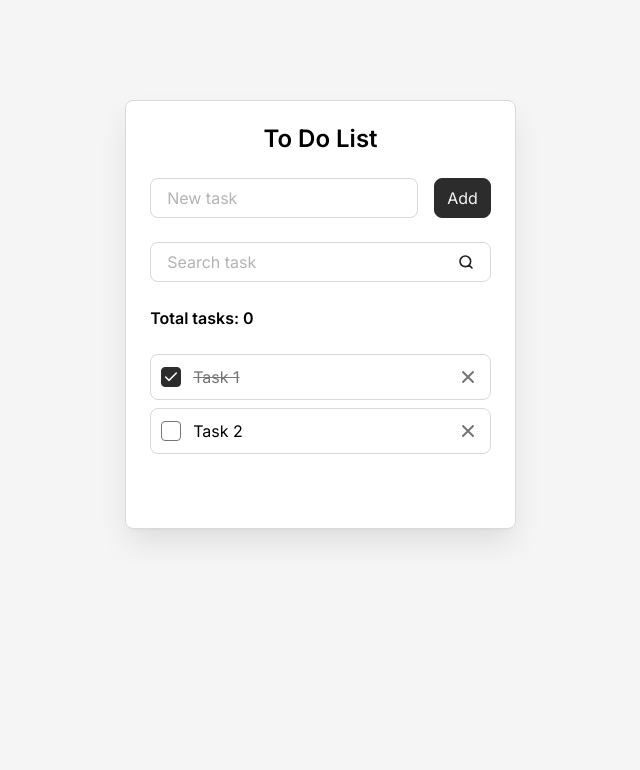
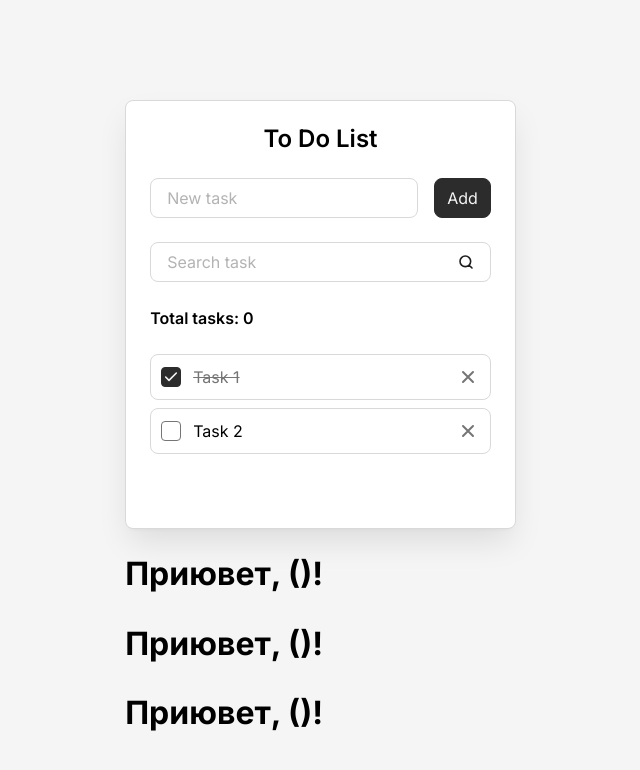
Before and after one commit to Aleky63/todo-teach--my, a React (Vite) app: page / in a window 1280 px wide. Shown: the top 770 px of the page, without its empty margins (312-952 px from the left). Built offline with nearby package versions, Linux system fonts and the light colour scheme.

Commit message:
01_15.04

```diff
--- a/src/App.jsx
+++ b/src/App.jsx
@@ -1,6 +1,15 @@
 import Todo from "./components/Todo";
+import Greeting from "./components/Greeting";
+
 const App = () => {
-  return <Todo />;
+  return (
+    <>
+      <Todo />
+      <Greeting name="Alla" />
+      <Greeting name="Vasy" />
+      <Greeting name="Anna" />
+    </>
+  );
 };
 
 export default App;
--- /dev/null
+++ b/src/components/Greeting.jsx
@@ -0,0 +1,5 @@
+const Greeting = (props) => {
+  return <h1> Приювет, ({name})!</h1>;
+};
+
+export default Greeting;
--- a/src/components/TodoItem.jsx
+++ b/src/components/TodoItem.jsx
@@ -1,4 +1,6 @@
-const TodoItem = () => {
+const TodoItem = (props) => {
+  const { title, isDone } = props;
+
   return (
     <li className="todo__item todo-item">
       <input
--- a/src/components/TodoList.jsx
+++ b/src/components/TodoList.jsx
@@ -9,8 +9,7 @@ const TodoList = () => {
 
   return (
     <ul className="todo__list">
-      <TodoItem />
-
+      <TodoItem title="Купить молочко" isDone={false} />
       <li className="todo__item todo-item">
         <input className="todo-item__checkbox" id="task-2" type="checkbox" />
         <label className="todo-item__label" htmlFor="task-2">
```
